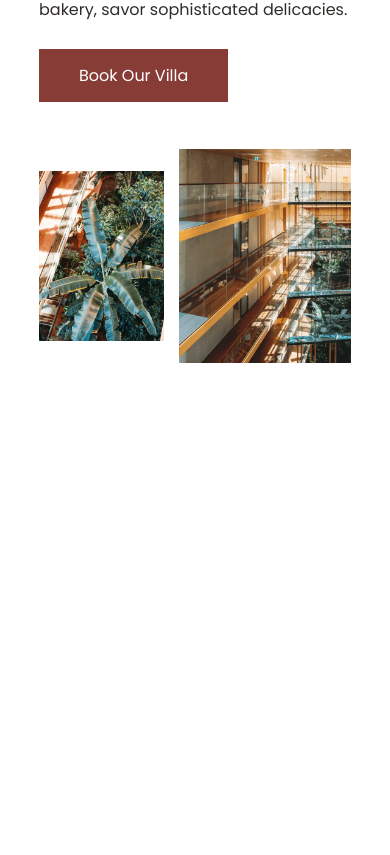
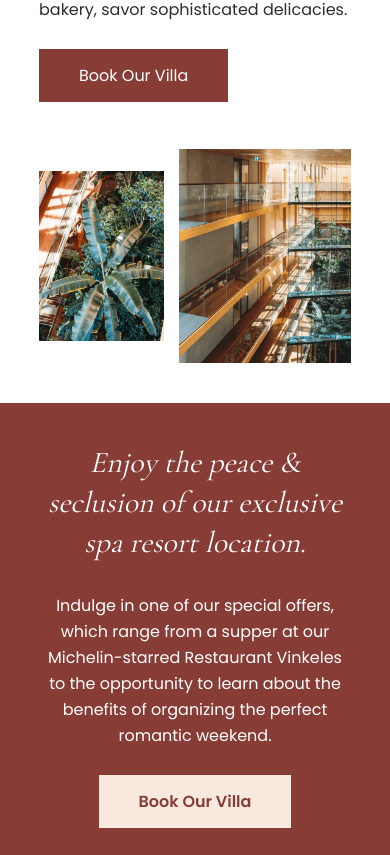
Before and after one commit to avicious/montacqua, a React (Vite) app: page / in a window 390 px wide. Shown: the part 2382-3237 px from the top of the page. Before the commit the page ends 2785 px from the top, so only its background shows below. Built offline with nearby package versions, Linux system fonts and the light colour scheme.

Commit message:
added book section

```diff
--- /dev/null
+++ b/src/components/Book.jsx
@@ -0,0 +1,17 @@
+import styles from "./Book.module.css";
+import { Link } from "react-router-dom";
+
+const Book = () => (
+  <section className={styles.book}>
+    <div>
+      <h2>Enjoy the peace & seclusion of our exclusive spa resort location.</h2>
+      <p>
+        Indulge in one of our special offers, which range from a supper at our
+        Michelin-starred Restaurant Vinkeles to the opportunity to learn about
+        the benefits of organizing the perfect romantic weekend.
+      </p>
+      <Link to="/villa">Book Our Villa</Link>
+    </div>
+  </section>
+);
+export default Book;
--- /dev/null
+++ b/src/components/Book.module.css
@@ -0,0 +1,74 @@
+.book {
+    padding: 120px 0;
+    max-width: 1720px;
+    background-color: #883c36;
+    color: white;
+    margin: 0 auto;
+}
+
+.book div {
+    width: 80%;
+    margin: 0 auto;
+    text-align: center;
+}
+
+.book h2 {
+    font-family: 'Cormorant Garamond', sans-serif;
+    font-size: 60px;
+    line-height: 70px;
+    font-weight: 400;
+    margin-bottom: 30px;
+    font-style: italic;
+}
+
+.book p {
+    width: 75%;
+    margin: 0 auto;
+    margin-bottom: 40px;
+}
+
+.book a {
+    text-decoration: none;
+    padding: 15px 40px;
+    background-color: #f7e9de;
+    color: #883c36;
+    font-weight: 600;
+}
+
+@media(max-width: 990px) {
+    .book {
+        padding: 80px 0;
+    }
+
+    .book h2 {
+        font-size: 46px;
+        line-height: 56px;
+    }
+
+}
+
+@media (max-width: 780px) {
+    .book {
+        padding: 60px 0;
+    }
+
+    .book h2 {
+        font-size: 36px;
+        line-height: 46px;
+    }
+
+    .book p {
+        width: 100%;
+    }
+}
+
+@media (max-width: 479px) {
+    .book {
+        padding: 40px 0;
+    }
+
+    .book h2 {
+        font-size: 30px;
+        line-height: 40px;
+    }
+}
--- a/src/pages/HomePage.jsx
+++ b/src/pages/HomePage.jsx
@@ -1,12 +1,14 @@
 import Hero from "../components/Hero";
 import Intro from "../components/Intro";
 import TreatSection from "../components/TreatSection";
+import Book from "../components/Book";
 
 const HomePage = () => (
   <>
     <Hero />
     <Intro />
     <TreatSection />
+    <Book />
   </>
 );
 
```
